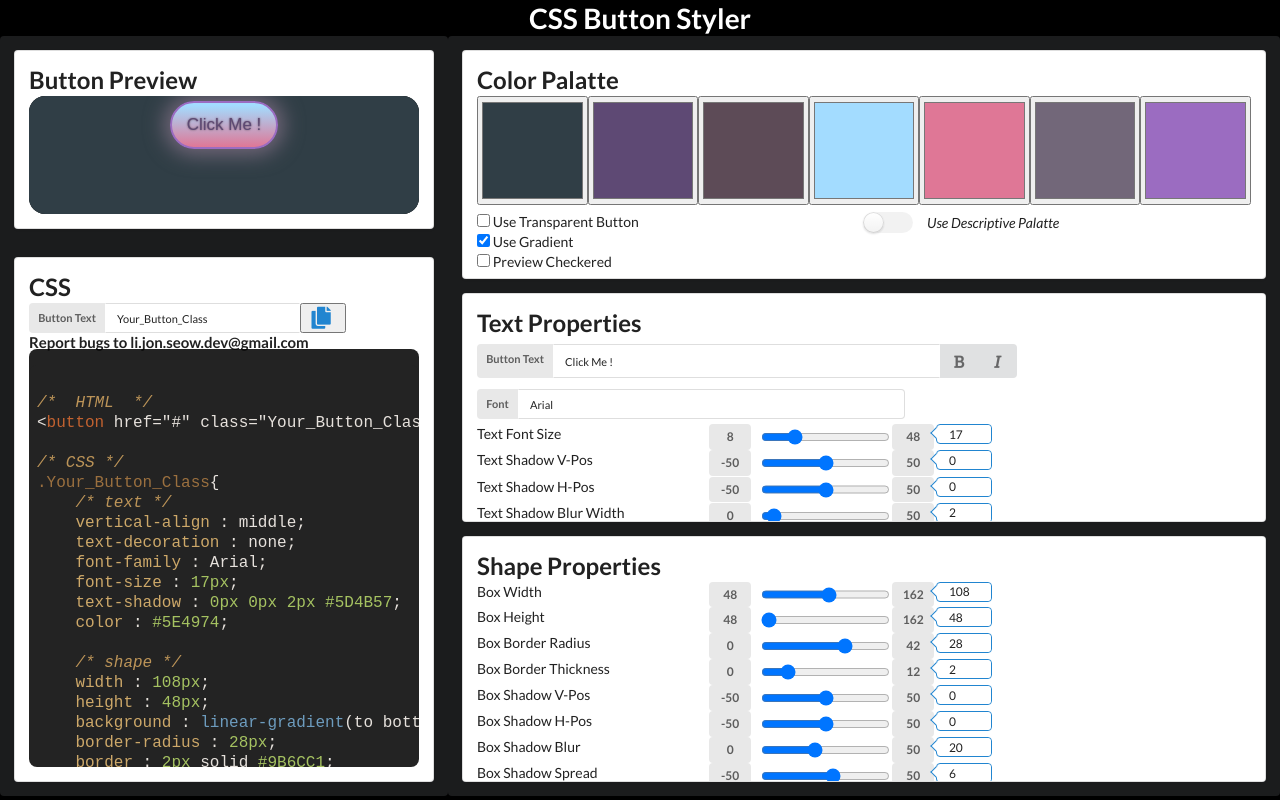
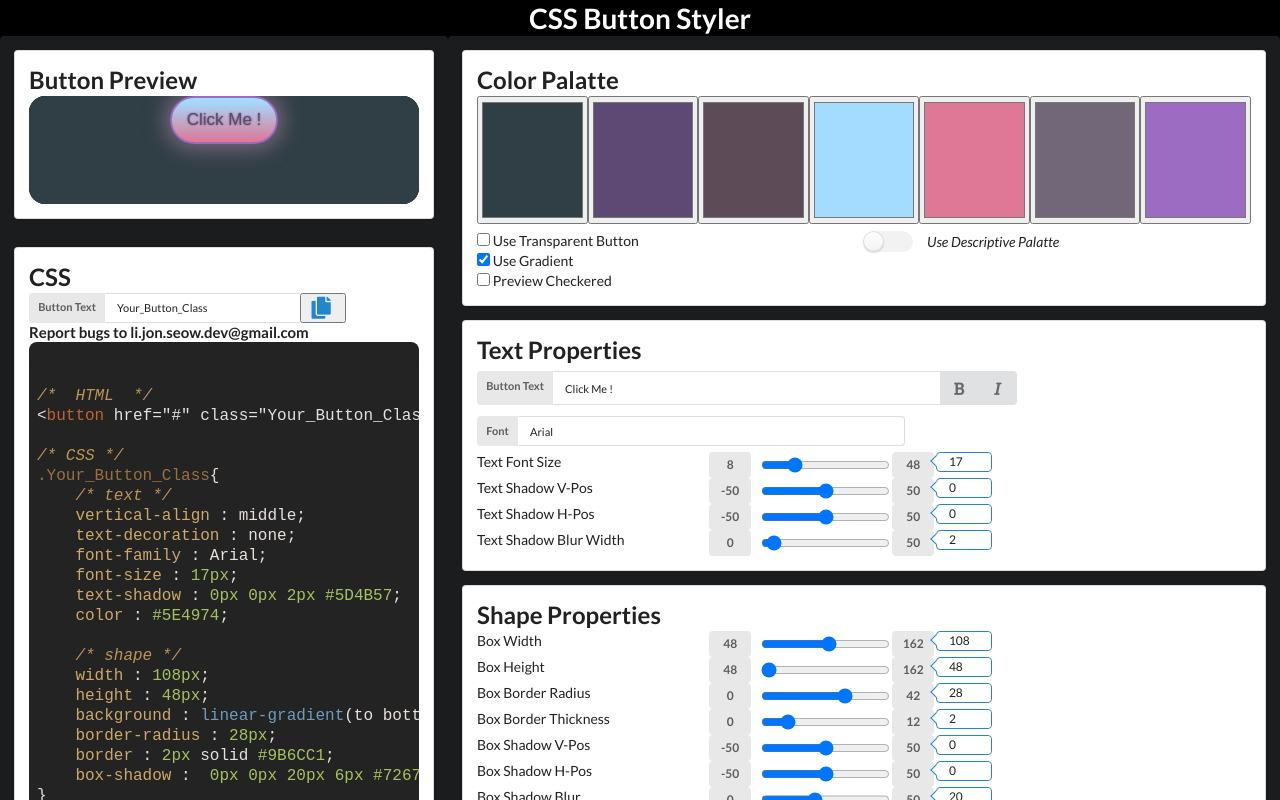
Before and after one commit to LiJonSeowDev/CSSButtonStyleGenerator, a React (Create React App) app: page / in a window 1280 px wide. Shown: the top 800 px of the page. Built offline with nearby package versions, Linux system fonts and the light colour scheme.

Commit message:
quickfix on some zooming issue

```diff
--- a/public/index.html
+++ b/public/index.html
@@ -29,7 +29,7 @@
 
     <title>React App</title>
   </head>
-  <body>
+  <body class="bodyElem">
     <noscript>You need to enable JavaScript to run this app.</noscript>
     <div id="root"></div>
     <!--
--- a/src/components/App.tsx
+++ b/src/components/App.tsx
@@ -68,7 +68,7 @@ class App extends React.Component {
                 </div>
             </div>
           </div>
-          <div className="ui segment inverted RightUi FlexColumn" style={{ margin : "0 0 0 0"}}>
+          <div className="ui segment inverted RightUi FlexColumn" style={{margin : "0 0 0 0"}}>
             <div className="ui segment FlexColumn ColorMenu AutoOverflow">
               <div className="BlockTitle"><h2> Color Palatte </h2></div>
               <div className="ui FlexColumn FormWrapper" >
--- a/src/components/BaseStyle.css
+++ b/src/components/BaseStyle.css
@@ -1,4 +1,8 @@
 /* Generics */
+.bodyElem{
+    background-color: black;
+}
+
 .ZeroSpace{
     padding : 0 0 0 0;
     margin : 0 0 0 0;
@@ -95,12 +99,13 @@ visibility: visible;
 
 /* Main Blocks */
 .RootDiv{
-    height: 100vh;
-    min-height : 100vh;
-    max-height : 100vh;
-    min-width : 100%;
+    height: 100%;
+    min-height : 100%;
+    /*min-height : 100vh;
+    max-height : 100vh; */
+    /* min-width : 100%;
     max-width: 100%;
-    width : 100%;
+    width : 100%; */
     margin : 0px 0px 0px 0px;
     padding : 0px 0px 0px 0px;
     background-color : black;
@@ -124,16 +129,20 @@ visibility: visible;
 
 .LeftUi{
     height : 100%;
+    min-height : 100%;
     min-width : 35%;
     margin : 0px 0px 0px 0px;
     padding : 0px 0px 0px 0px;
+    justify-content: space-around;
 }
 
 .RightUi{
     height : 100%;
+    min-height : 100%;
     min-width : 65%;
     margin : 0px 0px 0px 0px;
     padding : 0px 0px 0px 0px;
+    justify-content: space-around;
 
 }
 
@@ -220,8 +229,8 @@ visibility: visible;
 }
 
 .PalatteColorPanel{
-    height : 100%;
-    max-height : 100%;
+    height : 128px;
+    max-height : 128px;
 }
 
 .FrozenLabel{
--- a/src/components/ButtonPreview.tsx
+++ b/src/components/ButtonPreview.tsx
@@ -1,6 +1,7 @@
 import React from 'react';
 import ButtonProperties from '../Types/All';
-import './BaseStyle.css'
+import './BaseStyle.css';
+import './PreviewButton.css';
 
 
 class ButtonPreview extends React.Component< {buttonProperties : ButtonProperties} >{
```
